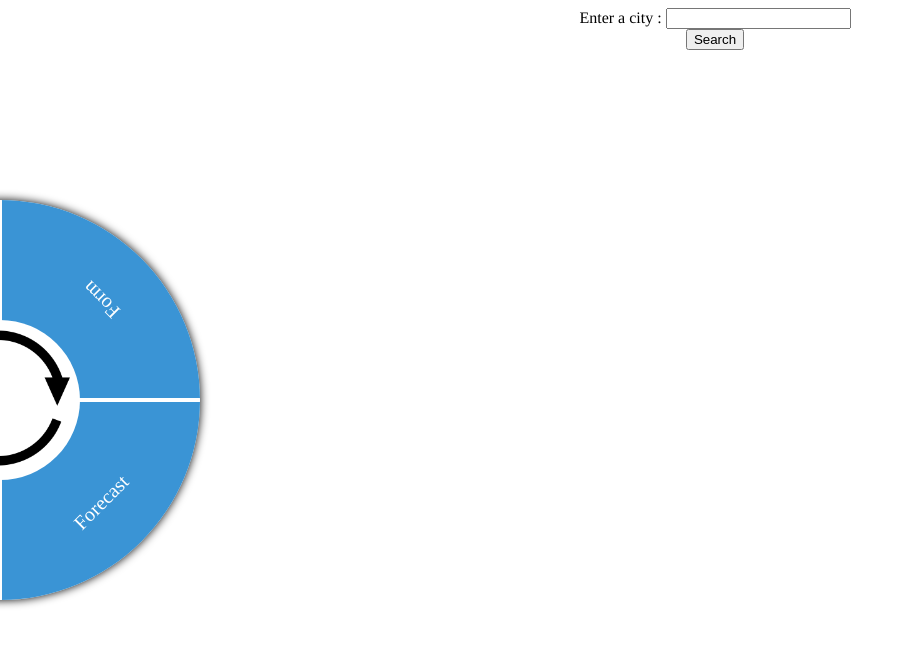
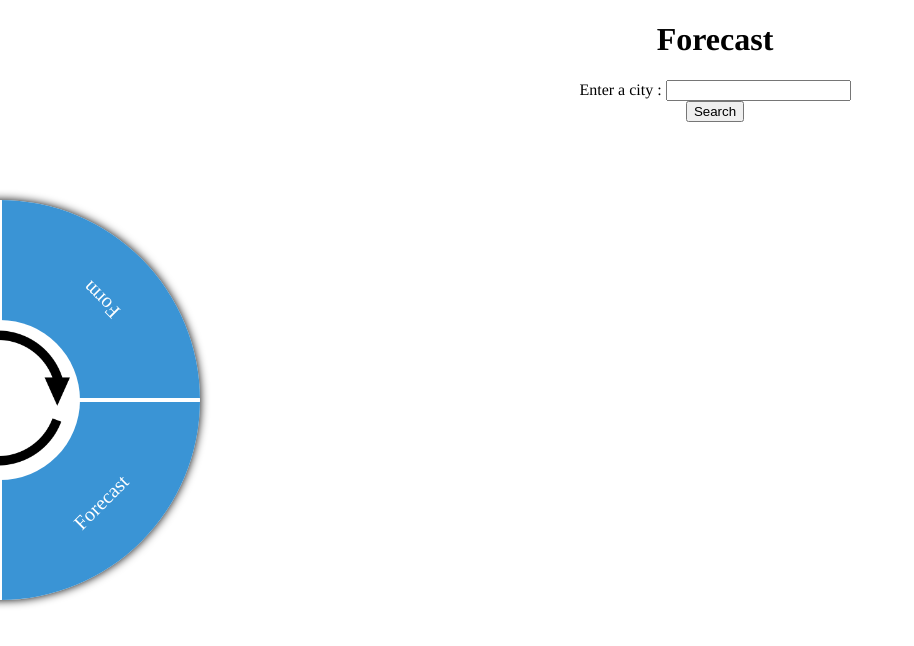
Before and after one commit to Sen-ji/NuitInfo2020VlogLifeStyle, a website: page sujetNational/public/forecast.html in a window 1280 px wide. Shown: the whole page, without its empty margins (0-914 px from the left). Drawn offline with Linux system fonts and the light colour scheme.

Commit message:
updated forecast 2

```diff
--- a/sujetNational/public/forecast.html
+++ b/sujetNational/public/forecast.html
@@ -34,6 +34,7 @@
             <div class="level"><img src="img/arrow.png"></div>
         </div>
     </div>
+    <h1>Forecast</h1>
     <form action="" method="get" id="formBox">
         <div class="forecastForm">
             <label for="name">Enter a city : </label>
@@ -60,7 +61,7 @@
             var table = document.getElementById("table");
             var row = table.insertRow(0);
             row.insertCell(0).innerHTML = "Temperature";
-            row.insertCell(1).innerHTML = data.data.current_condition[0].temp_C + "C°";
+            row.insertCell(1).innerHTML = data.data.current_condition[0].temp_C + " C°";
             row = table.insertRow(1);
             row.insertCell(0).innerHTML = "Wind";
             row.insertCell(1).innerHTML = data.data.current_condition[0].windspeedKmph + " Km/h from " + data.data.current_condition[0].winddir16Point;
```
